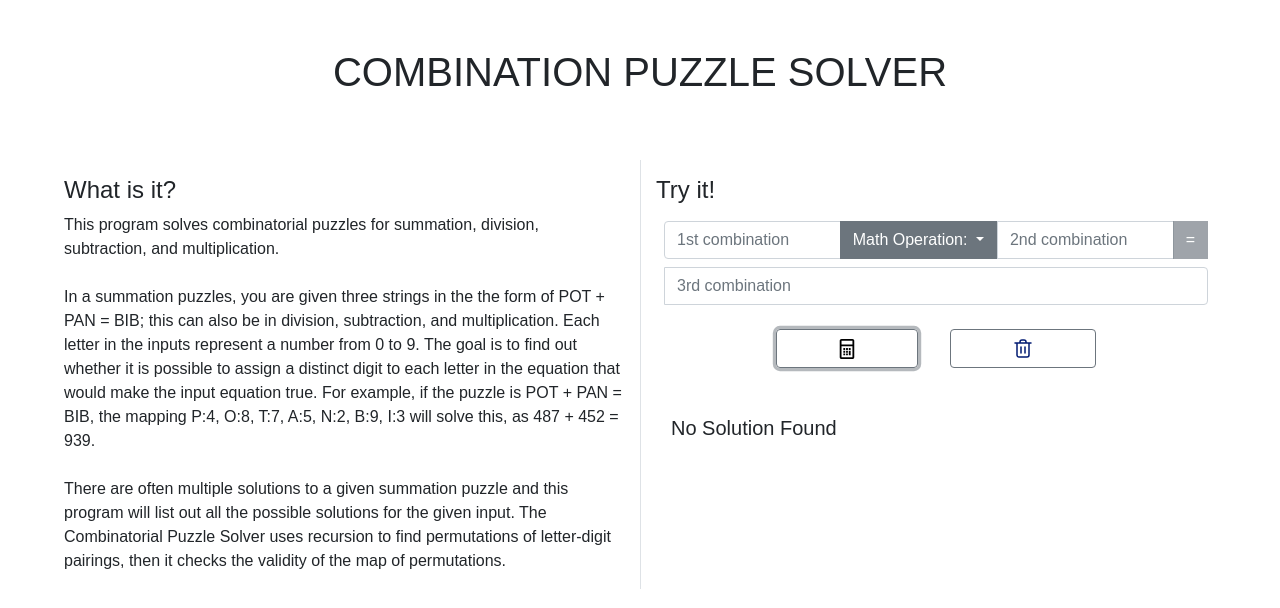
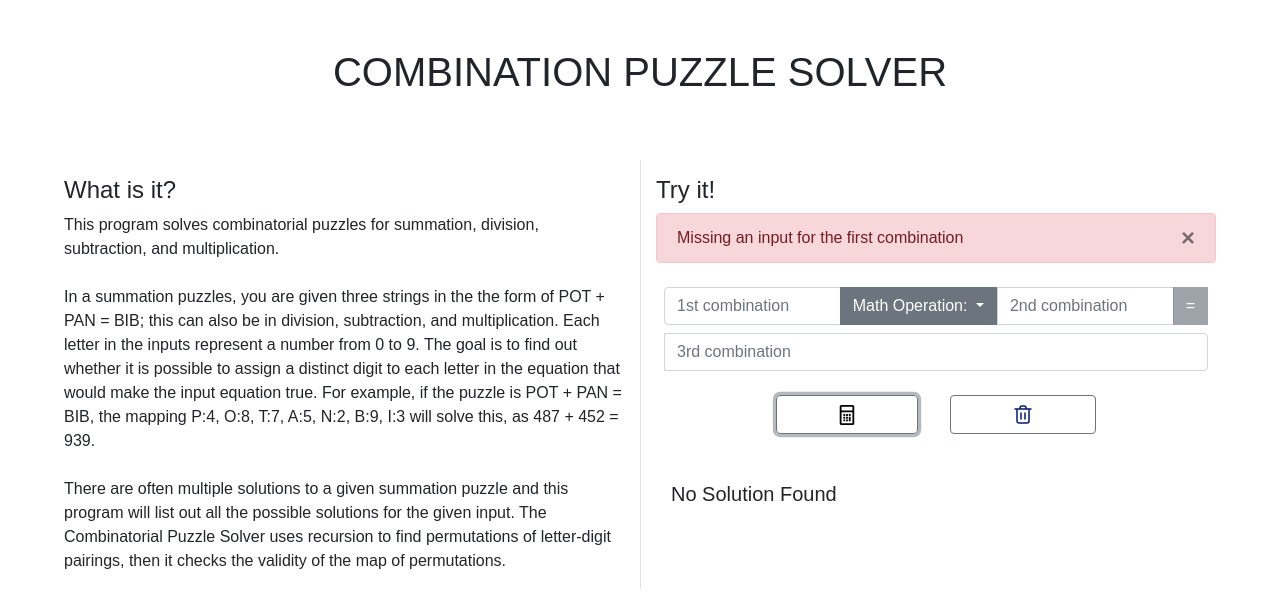
Before and after one commit to mehmetalperen/combinotorial-puzzle-solver, a React (Create React App) app: page / in a window 1280 px wide. Both pictures are taken after a click on the button 847 px from the left and 348 px from the top of the page. Shown: the top 608 px of the page. Built offline with nearby package versions, Linux system fonts and the light colour scheme.

Commit message:
add alerts

```diff
--- a/src/App.js
+++ b/src/App.js
@@ -15,6 +15,8 @@ function App() {
   const [puzzleSolution, setPuzzleSolution] = useState([]);
   const [isSolutionFound, setIsSolutionFound] = useState(false);
   const [mathOperation, setMathOperation] = useState("");
+  const [alertMsg, setAlertMsg] = useState("");
+  const [showAlert, setShowAlert] = useState(false);
 
   const reset = () => {
     setS1("");
@@ -22,6 +24,10 @@ function App() {
     setS3("");
     setIsSolutionFound(false);
     setMathOperation("");
+    setPuzzleSolution([]);
+    setIsSolutionFound(false);
+    setAlertMsg("");
+    setShowAlert(false);
   };
 
   useEffect(() => {
@@ -63,6 +69,25 @@ function App() {
           <div className="col-lg-6 col-md-12 border-left">
             <div className="">
               <h4 className="mt-3">Try it!</h4>
+              {showAlert ? (
+                <div class="alert alert-danger" role="alert">
+                  {alertMsg}
+                  <button
+                    type="button"
+                    class="close"
+                    data-dismiss="alert"
+                    aria-label="Close"
+                    onClick={(e) => {
+                      e.preventDefault();
+                      setShowAlert(false);
+                    }}
+                  >
+                    <span aria-hidden="true">&times;</span>
+                  </button>
+                </div>
+              ) : (
+                <div />
+              )}
 
               <div className="input-style input-group pt-1 pb-1 pl-2 pr-2">
                 <input
@@ -157,15 +182,21 @@ function App() {
                 type="submit"
                 onClick={(e) => {
                   e.preventDefault();
-                  if (mathOperation === "") {
-                    alert("Must select a math operation");
-                  } else if (s1 === "") {
-                    alert("Missing an input for the first combination");
+                  if (s1 === "") {
+                    setAlertMsg("Missing an input for the first combination");
+                    setShowAlert(true);
+                  } else if (mathOperation === "") {
+                    setAlertMsg("Must select a math operation");
+                    setShowAlert(true);
                   } else if (s2 === "") {
-                    alert("Missing an input for the second combination");
+                    setAlertMsg("Missing an input for the second combination");
+                    setShowAlert(true);
                   } else if (s3 === "") {
-                    alert("Missing an input for the third combination");
+                    setAlertMsg("Missing an input for the third combination");
+                    setShowAlert(true);
                   } else {
+                    setAlertMsg("");
+                    setShowAlert(false);
                     setPuzzleSolution(puzzleSolver(s1, s2, s3, mathOperation));
                   }
                 }}
```
